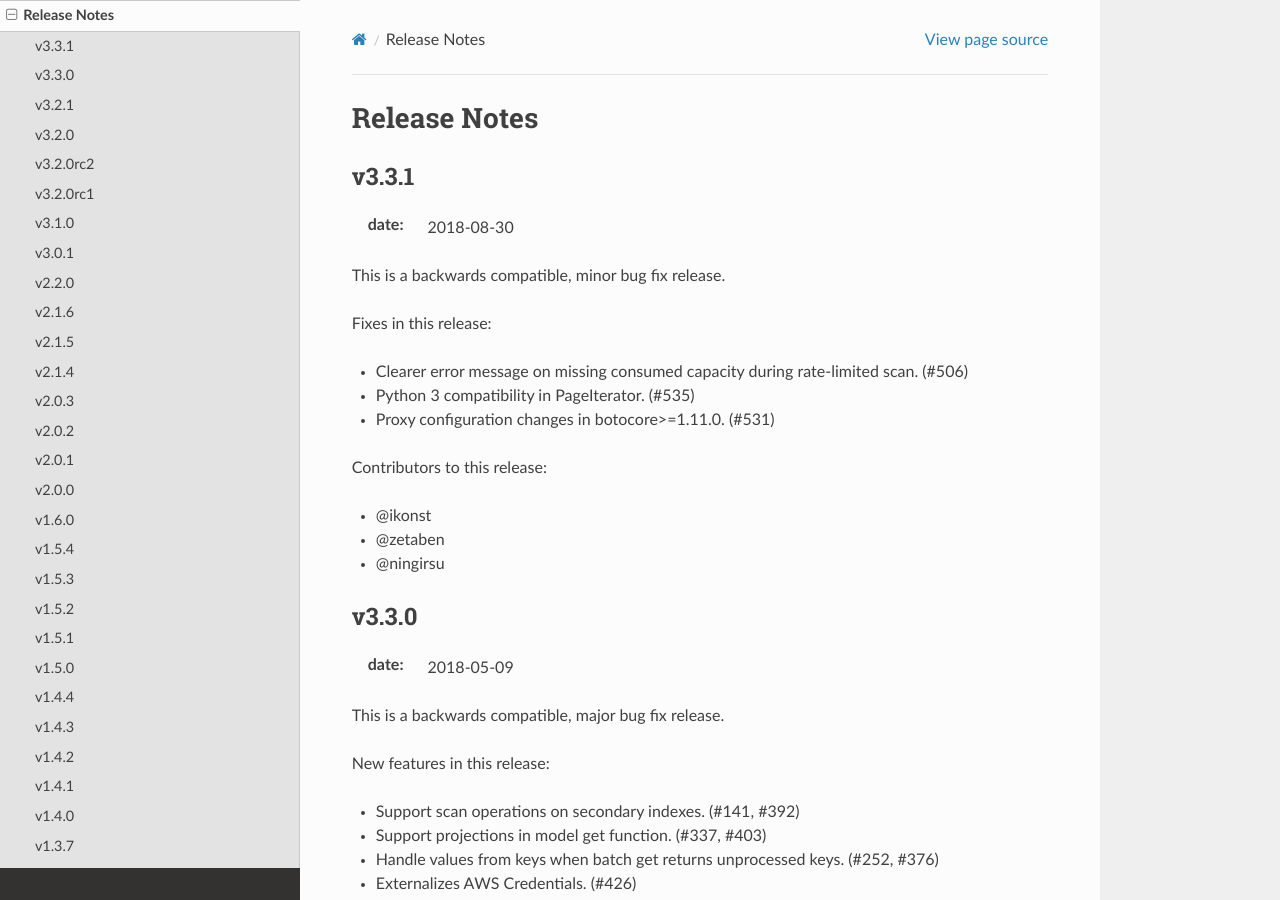
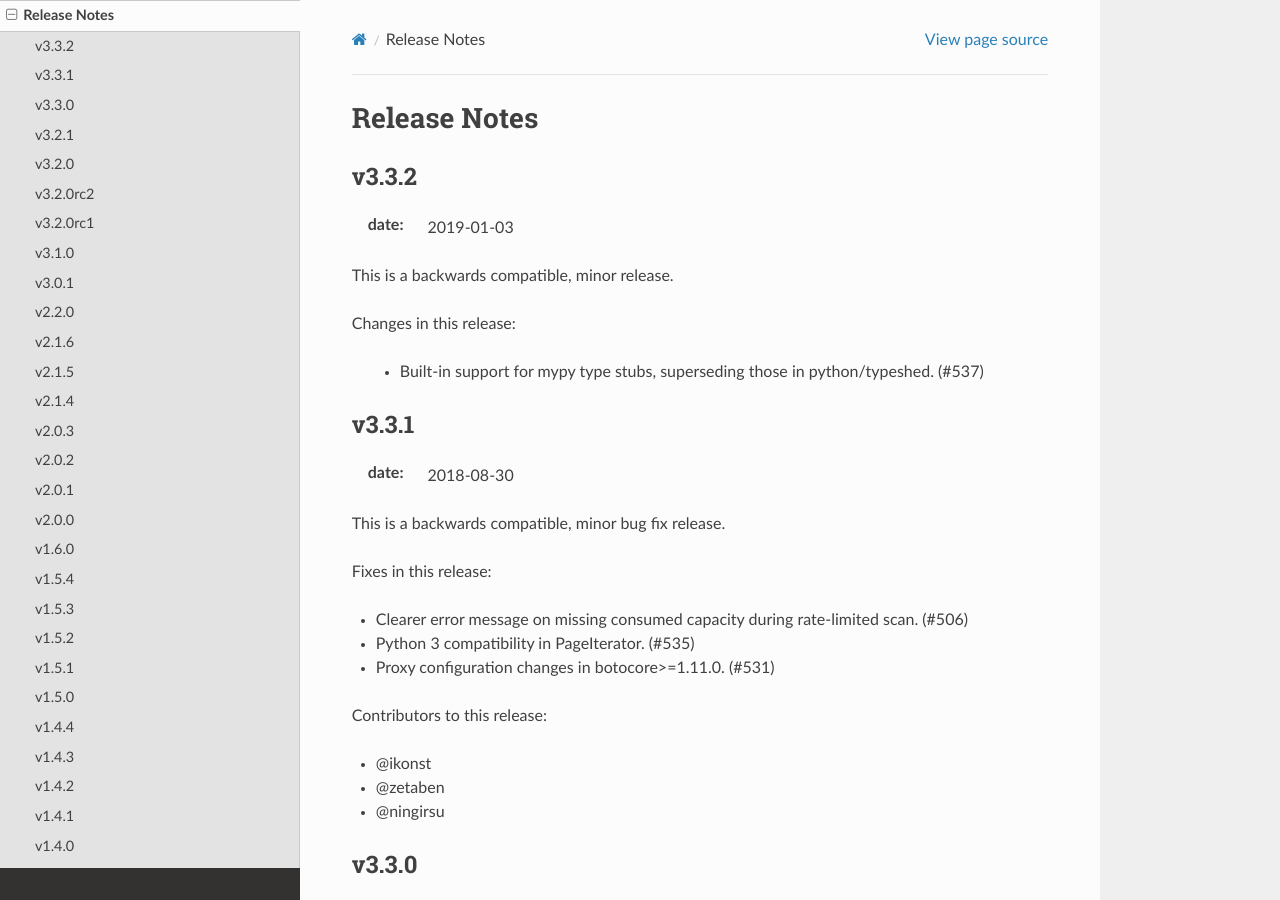
Before and after one commit to pynamodb/PynamoDB, a Sphinx documentation site: the page built from docs/release_notes.rst, in a window 1280 px wide and 900 px high. Built offline with Sphinx 7.4.7 and the Read the Docs theme 2.0.0, drawn with Linux system fonts in a browser that asks for light colours.

Commit message:
Release notes for v3.3.2

```diff
--- a/docs/release_notes.rst
+++ b/docs/release_notes.rst
@@ -1,5 +1,17 @@
 Release Notes
 =============
+
+v3.3.2
+------
+
+:date: 2019-01-03
+
+This is a backwards compatible, minor release.
+
+Changes in this release:
+
+ * Built-in support for mypy type stubs, superseding those in python/typeshed. (#537)
+
 
 v3.3.1
 ------
--- a/pynamodb/__init__.py
+++ b/pynamodb/__init__.py
@@ -7,4 +7,4 @@ A simple abstraction over DynamoDB
 """
 __author__ = 'Jharrod LaFon'
 __license__ = 'MIT'
-__version__ = '3.3.1'
+__version__ = '3.3.2'
```
